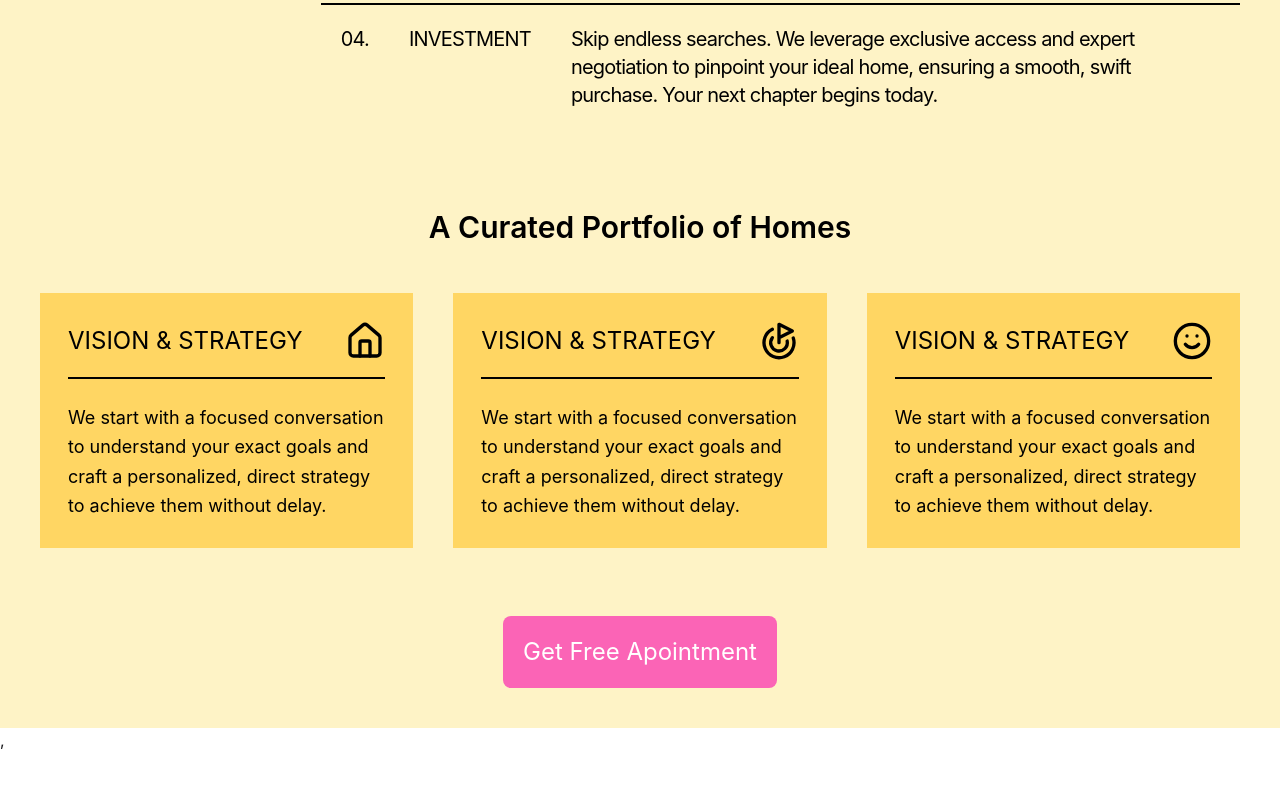
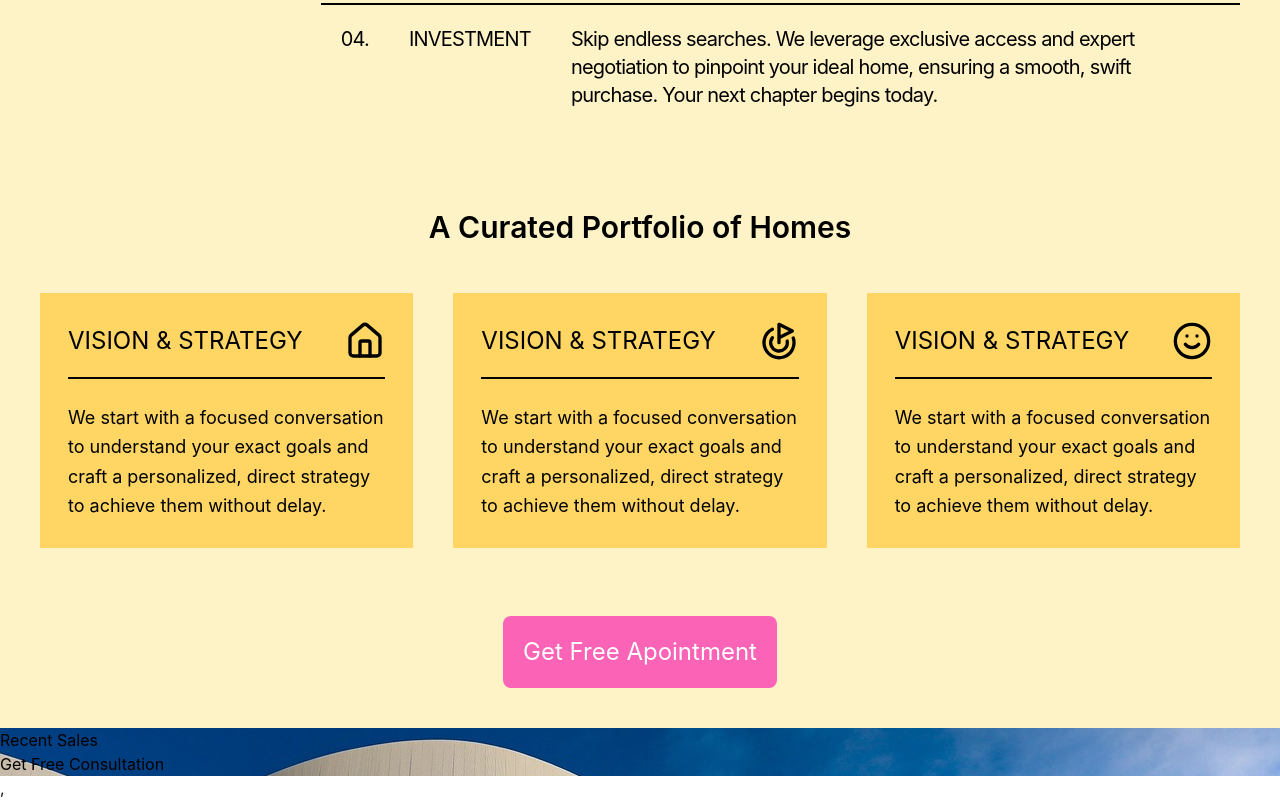
Before and after one commit to acquah-forever/my-realEstate, a React (Vite) app: page / in a window 1280 px wide. Shown: the part 4571-5371 px from the top of the page. Before the commit the page ends 5323 px from the top, so only its background shows below. Built offline with nearby package versions, Linux system fonts and the light colour scheme.

Commit message:
added house images

```diff
--- a/src/components/Home.jsx
+++ b/src/components/Home.jsx
@@ -10,7 +10,7 @@ import Interior2 from '../assets/buildings/interior2.jpg'
 import Interior3 from '../assets/buildings/interior3.jpg'
 import Interior4 from '../assets/buildings/interior4.jpg'
 import MoreInfo from '../MoreInfo'
-
+import RecentSales from './RecentSales'
 
 const Home = () => {
   return (
@@ -46,6 +46,9 @@ const Home = () => {
       <div className='bg-amber-100 grid drid-cols-1 itemas-center'>
       <MoreInfo />
       </div>
+      <div>
+        <RecentSales />
+      </div>
 
     </div>
   )
--- a/src/components/RecentSales.jsx
+++ b/src/components/RecentSales.jsx
@@ -1,11 +1,22 @@
 import React from 'react'
 
+
 const RecentSales = () => {
-  return (
-    <div>
+    return (
+        <div>
+            <div>
+                <h1>Recent Sales</h1>
+                <div>
+                    <button>Get Free Consultation</button>
+                </div>
+            </div>
 
-    </div>
-  )
+            <div>
+
+            </div>
+
+        </div>
+    )
 }
 
 export default RecentSales
```
Also changed, not shown: src/assets/buildings/house1.jpg (added), src/assets/buildings/house2.jpg (added).
